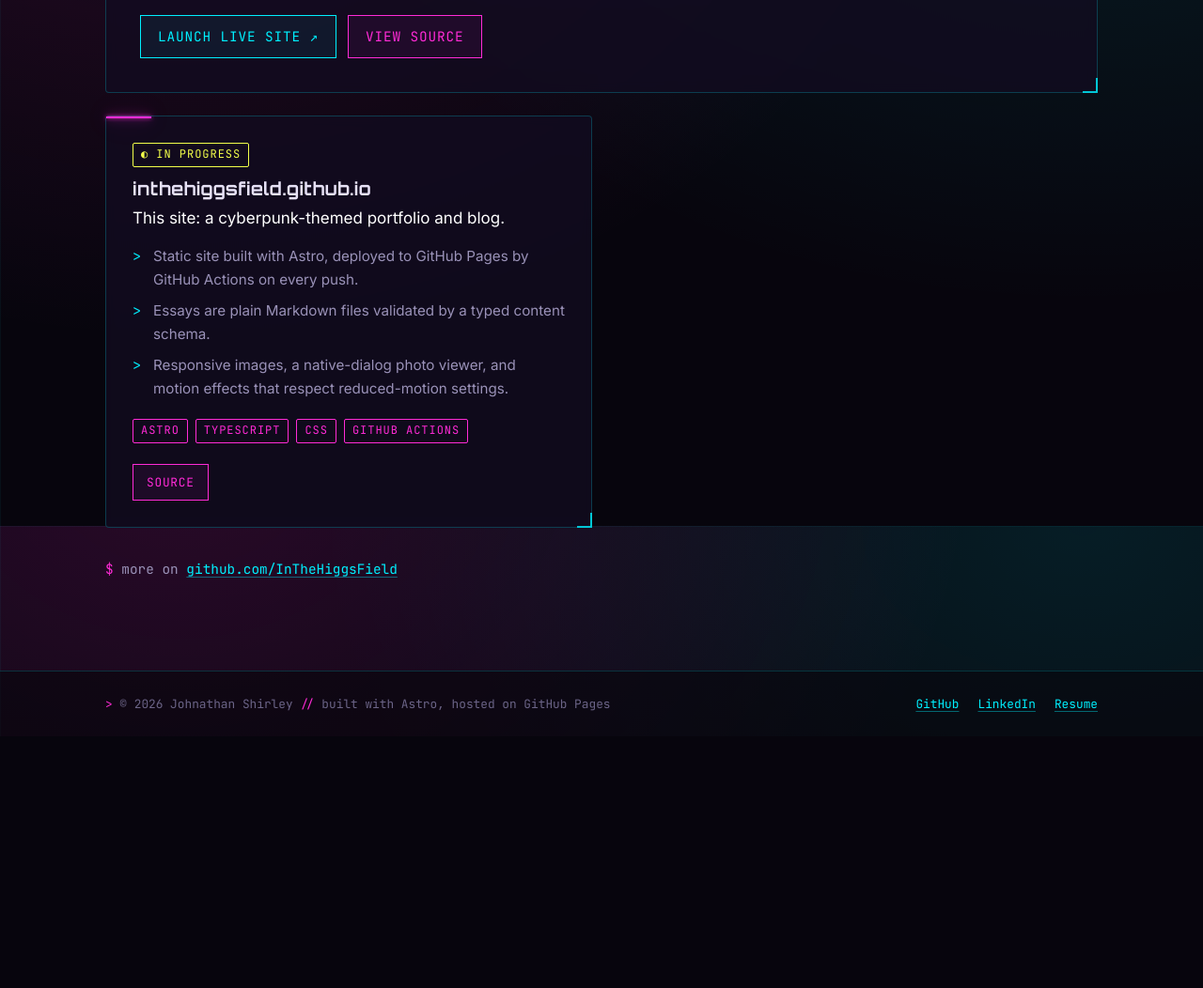
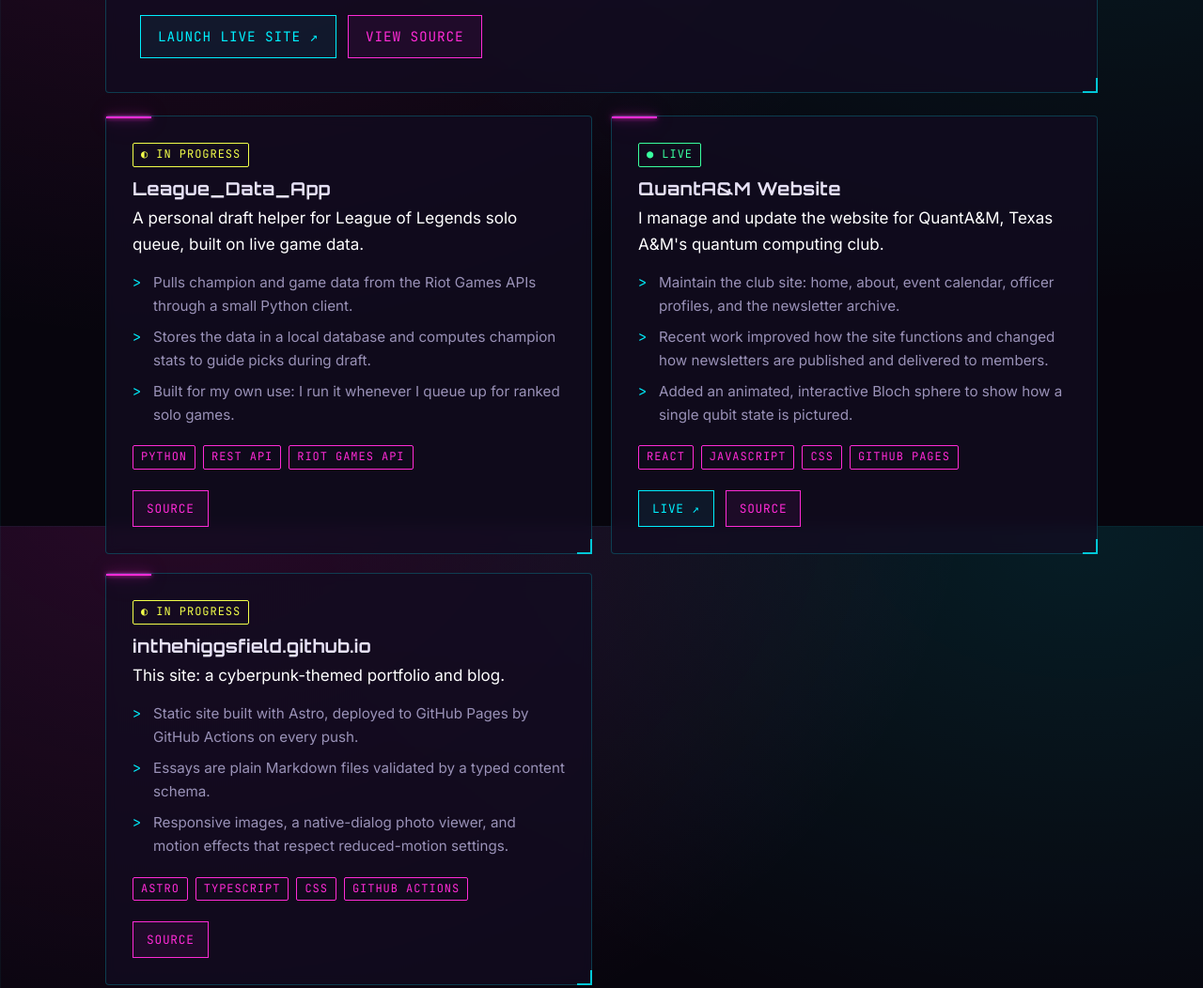
Before and after one commit to InTheHiggsField/inthehiggsfield.github.io, an Astro site: page /projects in a window 1280 px wide. Shown: the part 1040-2092 px from the top of the page at 94% size. Before the commit the page ends 1824 px from the top, so only its background shows below. Built offline with nearby package versions, Linux system fonts and the light colour scheme; Astro itself is replaced by a stand-in of ours.

Commit message:
Updated projects page with new projects that have been started and are currently being worked on.

```diff
--- a/src/data/projects.ts
+++ b/src/data/projects.ts
@@ -35,6 +35,31 @@ export const projects: Project[] = [
     featured: true,
   },
   {
+    name: 'League_Data_App',
+    summary: 'A personal draft helper for League of Legends solo queue, built on live game data.',
+    details: [
+      'Pulls champion and game data from the Riot Games APIs through a small Python client.',
+      'Stores the data in a local database and computes champion stats to guide picks during draft.',
+      'Built for my own use: I run it whenever I queue up for ranked solo games.',
+    ],
+    tech: ['Python', 'REST API', 'Riot Games API'],
+    status: 'wip',
+    repo: 'https://github.com/InTheHiggsField/League_Data_App',
+  },
+  {
+    name: 'QuantA&M Website',
+    summary: "I manage and update the website for QuantA&M, Texas A&M's quantum computing club.",
+    details: [
+      'Maintain the club site: home, about, event calendar, officer profiles, and the newsletter archive.',
+      'Recent work improved how the site functions and changed how newsletters are published and delivered to members.',
+      'Added an animated, interactive Bloch sphere to show how a single qubit state is pictured.',
+    ],
+    tech: ['React', 'JavaScript', 'CSS', 'GitHub Pages'],
+    status: 'live',
+    repo: 'https://github.com/quantamu/quantamu.github.io',
+    demo: 'https://quantamu.github.io',
+  },
+  {
     name: 'inthehiggsfield.github.io',
     summary: "This site: a cyberpunk-themed portfolio and blog.",
     details: [
--- a/src/pages/about.astro
+++ b/src/pages/about.astro
@@ -50,7 +50,7 @@ const now = [
   { tag: 'Side quest', text: 'Forecasting in-game market prices from a live REST API with Python and Pandas.' },
 ];
 
-const skills = ['Python', 'C++', 'R', 'SQL', 'JavaScript / React', 'Pandas', 'Machine learning', 'Satellite imagery', 'Time-series forecasting', 'Git', 'REST APIs', 'GIS / ArcGIS'];
+const skills = ['Python', 'C++', 'R', 'SQL', 'JavaScript / React', 'Pandas', 'Machine learning', 'Time-series forecasting', 'Git', 'REST APIs', 'GIS / ArcGIS'];
 ---
 
 <Base title="About" description="About Johnathan Shirley: from middle school dropout to Texas A&M computer science, plus backpacking, languages, and code.">
@@ -147,7 +147,7 @@ const skills = ['Python', 'C++', 'R', 'SQL', 'JavaScript / React', 'Pandas', 'Ma
         </blockquote>
         <p>
           That is what she made me realize. I knew I needed to do something. The very next day, I paid to take the GED. Within a couple of
-          months I had my GED, had taken my placement exams, and was enrolled at my local community college. I earned a 3.95 GPA at Lee
+          months I had my GED, had taken my placement exams, and was enrolled at my local community college. Within a few years, I earned a 3.95 GPA at Lee
           College, was accepted to Texas A&amp;M, and made my way to Aggieland, my second home.
         </p>
       </div>
```
Also changed, not shown: 1 other file.
